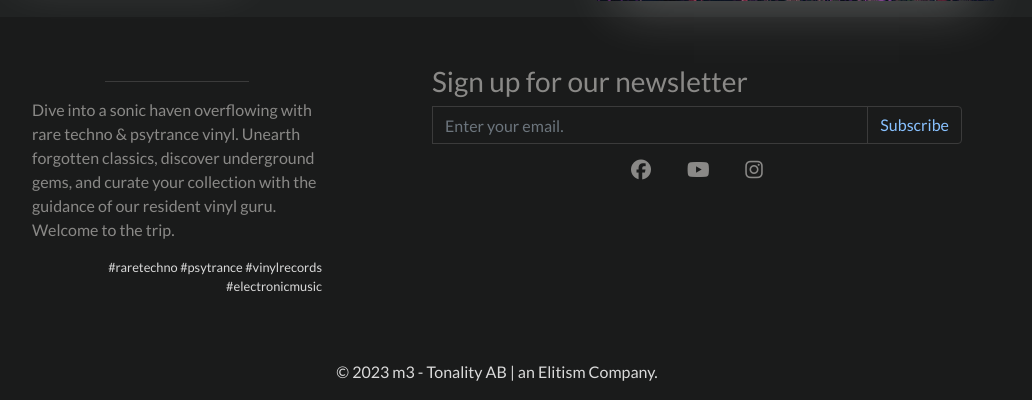
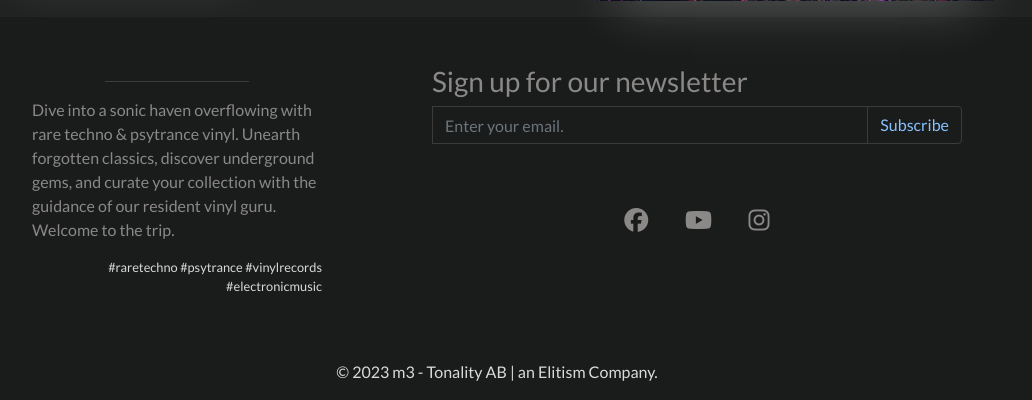
Before and after one commit to zakenaio/pp5-tonality, a Django app: page / in a window 1280 px wide. Shown: the part 576-976 px from the top of the page, without its empty margins (143-1175 px from the left). Run offline with Django 5.2, Linux system fonts and the light colour scheme; some libraries are stand-ins or nearby versions.

Commit message:
Changes to social-buttons in footer

```diff
--- a/static/css/base.css
+++ b/static/css/base.css
@@ -329,6 +329,10 @@ a.category-badge > span.badge:hover {
     -o-border-radius: 5px;
 }
 
+.social-btns {
+    font-size: 1.5em;
+}
+
 /* SHADOW - GLOW */
 .shadow-img {
     box-shadow: rgba(255, 255, 255, 0.25) 0px 25px 50px -20px;
--- a/templates/base.html
+++ b/templates/base.html
@@ -177,7 +177,7 @@
                         </form>
                     </div>
 
-                    <p class="social-btns lead text-center">
+                    <p class="social-btns text-center mt-5">
                         <a href="{{ MEDIA_URL }}FacebookMock.png" aria-label="Our page on facebook, opens in a new tab" target="_blank" rel="noopener"><i
                                 class="fa-brands fa-facebook nav-color m-3"></i></a>
                         <a href="" aria-label="Our page on youtube, opens in a new tab" target="_blank" rel="noopener"><i
```
